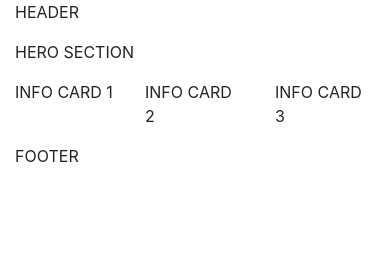
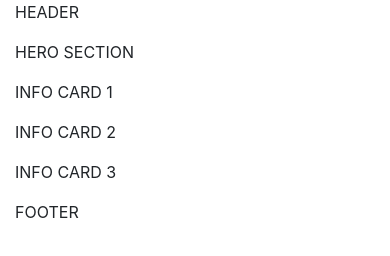
Before and after one commit to ThibaultG94/Info_School, a plain HTML site: page index.html in a window 390 px wide. Drawn offline with nearby package versions, Linux system fonts and the light colour scheme.

Commit message:
responsive

```diff
--- a/index.html
+++ b/index.html
@@ -24,13 +24,13 @@
             </div>
         </div>
         <div class="row">
-            <div class="col">
+            <div class="col-12 col-lg-4">
                 <p>INFO CARD 1</p>
             </div>
-            <div class="col">
+            <div class="col-12 col-lg-4">
                 <p>INFO CARD 2</p>
             </div>
-            <div class="col">
+            <div class="col-12 col-lg-4">
                 <p>INFO CARD 3</p>
             </div>
         </div>
```
